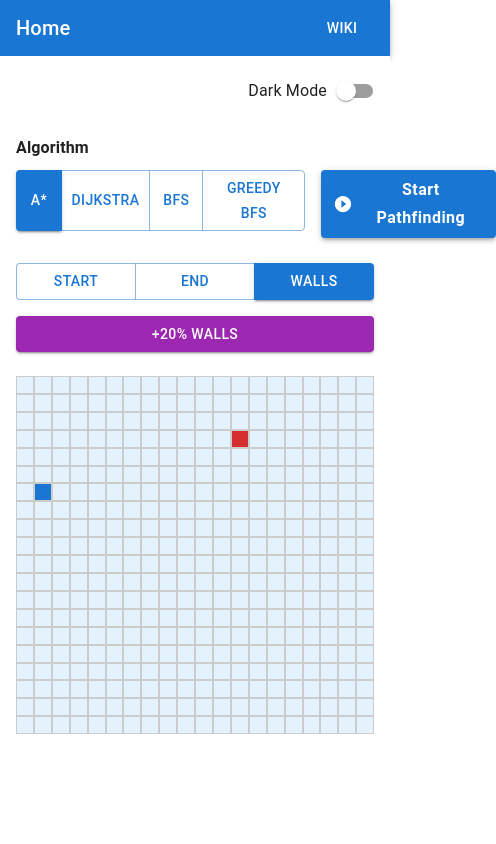
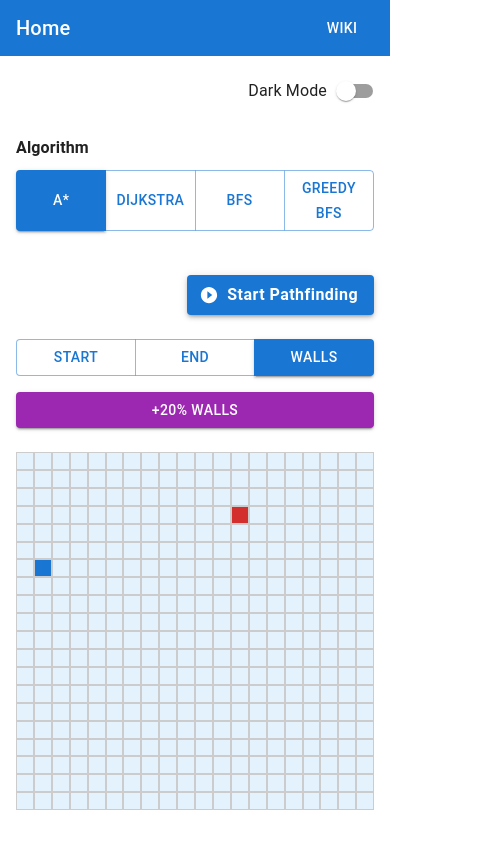
Before and after one commit to kwanlokto/graphing_library, a Next.js app: page / in a window 390 px wide. Shown: the whole page, 496 px wide, since content can reach past the window. Built offline with nearby package versions, Linux system fonts and the light colour scheme.

Commit message:
mobile friendly

```diff
--- a/src/app/page.tsx
+++ b/src/app/page.tsx
@@ -53,8 +53,8 @@ const App = () => {
     <>
       {/* Top Row: Algorithm Selector and Theme Toggle */}
       <Stack
-        direction="row"
-        spacing={2}
+        direction={{ xs: "column", sm: "row" }}
+        spacing={{xs: 0, sm: 2}}
         justifyContent="space-between"
         sx={{ width: "100%" }}
       >
--- a/src/ui/algorithm_selector.tsx
+++ b/src/ui/algorithm_selector.tsx
@@ -14,11 +14,11 @@ const AlgorithmSelector: React.FC<AlgorithmSelectorProps> = ({
   setAlgorithm,
 }) => {
   return (
-    <Box display="flex" flexDirection="column" gap={1}>
+    <Box display="flex" flexDirection="column" gap={1} width="100%">
       <Typography variant="subtitle1" fontWeight="bold" color="text.primary">
         Algorithm
       </Typography>
-      <ButtonGroup sx={{ mb: 1, minHeight: 40 }}>
+      <ButtonGroup sx={{ mb: 1, minHeight: 40 }} fullWidth>
         <Button
           variant={algorithm === "aStar" ? "contained" : "outlined"}
           onClick={() => setAlgorithm("aStar")}
```
